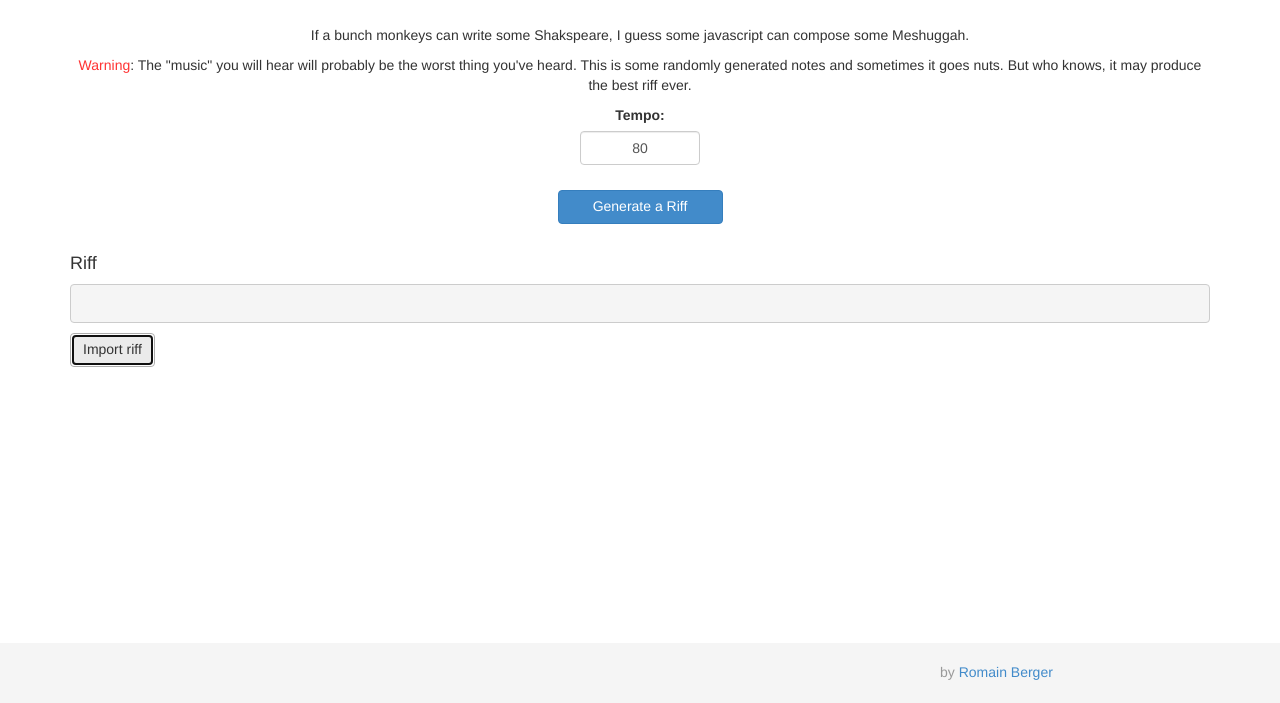
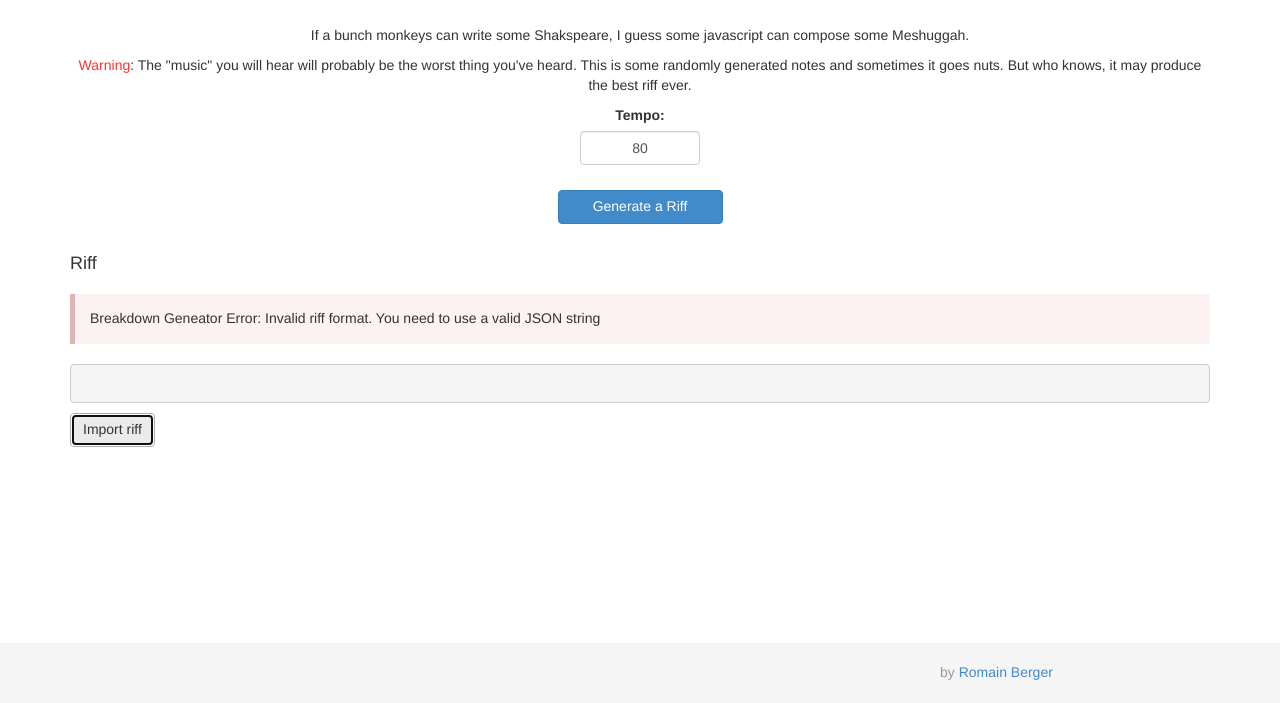
Before and after one commit to romainberger/breakdown-generator, a website: page index.html in a window 1280 px wide. Both pictures are taken after a click on the button "Import riff". Shown: the part 97-800 px from the top of the page. Drawn offline with Linux system fonts and the light colour scheme; no server answers.

Commit message:
Output error on page

```diff
--- a/css/main.scss
+++ b/css/main.scss
@@ -64,3 +64,13 @@ body {
 code {
     color: #666;
 }
+
+.bs-callout {
+    margin: 20px 0;
+    padding: 15px 30px 15px 15px;
+    border-left: 5px solid #eee;
+}
+.bs-callout-danger {
+    background-color: #fcf2f2;
+    border-color: #dFb5b4;
+}
--- a/index.html
+++ b/index.html
@@ -35,6 +35,7 @@
                 </div>
                 <div class="riff-output-wrapper" id="riff-output-wrapper">
                     <h4>Riff</h4>
+                    <p id="import-error" class="soft-hidden bs-callout bs-callout-danger"></p>
                     <pre id="riff-output" contenteditable="true"></pre>
                     <button id="import-riff" class="btn btn-default">Import riff</button>
                 </div>
--- a/js/breakdown-generator.js
+++ b/js/breakdown-generator.js
@@ -197,7 +197,7 @@
         var result = {
             success: 0
           , error: 1
-          , message: 'Breakdown Geneator: Invalid riff format. You need to use a JSON object'
+          , message: 'Breakdown Geneator Error: Invalid riff format. You need to use a valid JSON string'
         }
       }
 
--- a/js/main.js
+++ b/js/main.js
@@ -11,6 +11,7 @@
     , riffOutputWrapper = document.querySelector('#riff-output-wrapper')
     , riffOutput = document.querySelector('#riff-output')
     , importRiff = document.querySelector('#import-riff')
+    , importError = document.querySelector('#import-error')
 
   generator.init(function(err) {
     if (err) {
@@ -36,6 +37,8 @@
       // output the riff
       var riff = generator.getJson.call(generator)
       riffOutput.textContent = riff
+
+      importError.style.display = 'none'
     })
 
     // and play!
@@ -46,7 +49,15 @@
     // load a riff
     importRiff.addEventListener('click', function() {
       var riff = riffOutput.textContent
-      generator.loadRiff(riff)
+        , result = generator.loadRiff(riff)
+
+      if (result.error) {
+        importError.textContent = result.message
+        importError.style.display = 'block'
+      }
+      else {
+        importError.style.display = 'none'
+      }
     })
 
   })
```
Also changed, not shown: css/main.css.
